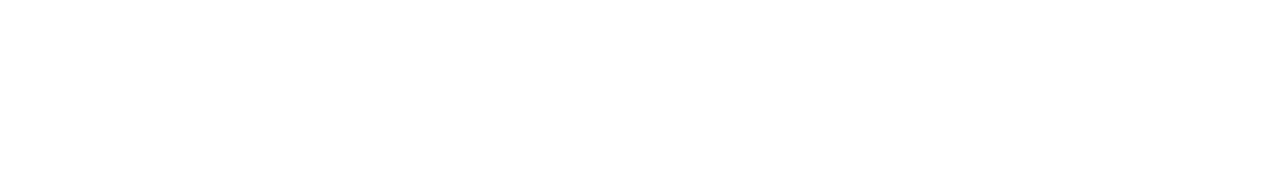
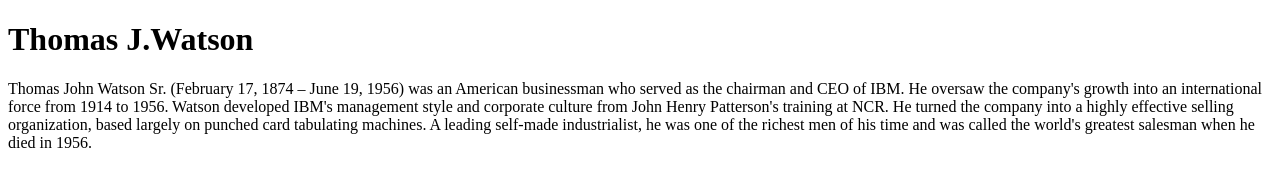
Before and after one commit to heraldcollegektm/workshop-bishalkhadka, a plain HTML site: page Workshop 1/thomaswatson/index.html in a window 1280 px wide. Drawn offline with Linux system fonts and the light colour scheme.

Commit message:
Add:heading 1 and paragraph

```diff
--- a/Workshop 1/thomaswatson/index.html
+++ b/Workshop 1/thomaswatson/index.html
@@ -5,6 +5,7 @@
 
 </head>
 <body>
-
+    <h1> Thomas J.Watson</h1>
+    <p>Thomas John Watson Sr. (February 17, 1874 – June 19, 1956) was an American businessman who served as the chairman and CEO of IBM. He oversaw the company's growth into an international force from 1914 to 1956. Watson developed IBM's management style and corporate culture from John Henry Patterson's training at NCR. He turned the company into a highly effective selling organization, based largely on punched card tabulating machines. A leading self-made industrialist, he was one of the richest men of his time and was called the world's greatest salesman when he died in 1956.</p>
 </body>
 </html>
```
